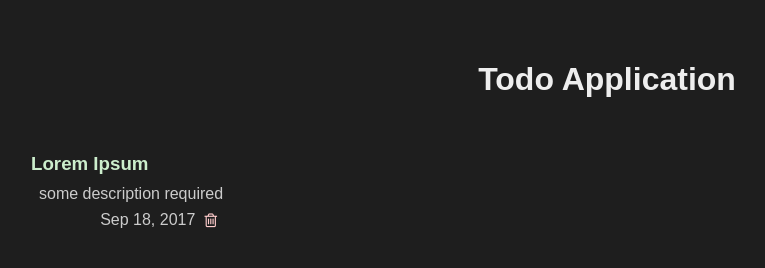
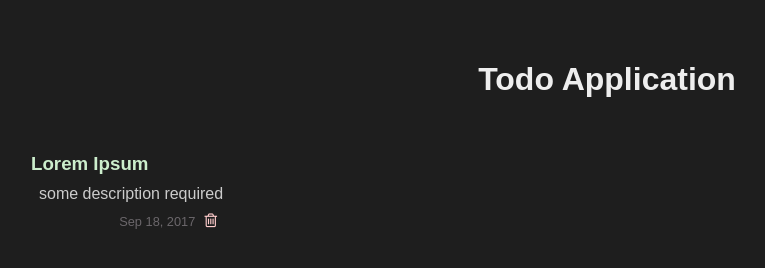
Before and after one commit to adityasharat/angular-1.5.x-tutorial, a website built with webpack: page src/public/index.html in a window 1280 px wide. Shown: the whole page, without its empty margins (33-798 px from the left). Built offline with nearby package versions, Linux system fonts and the light colour scheme; some packages are replaced by stand-ins of ours.

Commit message:
update css

```diff
--- a/src/style/app.css
+++ b/src/style/app.css
@@ -46,13 +46,15 @@
 }
 
 .td-list-item-footer {
+  align-items: baseline;
+  justify-content: flex-end;
   display: flex;
   margin: 0.5em;
-  justify-content: flex-end;
 }
 
 .td-list-item-createdon {
-
+  font-size: 0.8em;
+  color: #6b676b;
 }
 
 .td-list-item-delete  {
```
